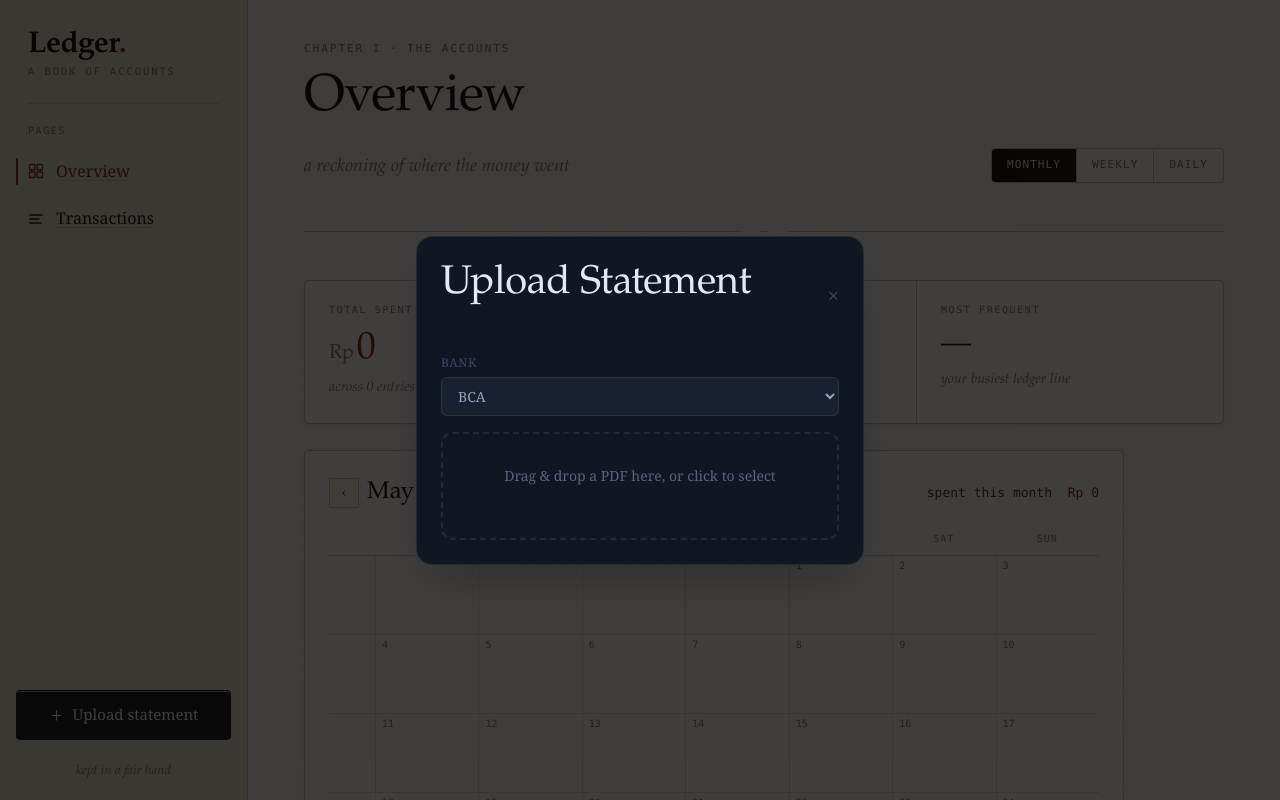
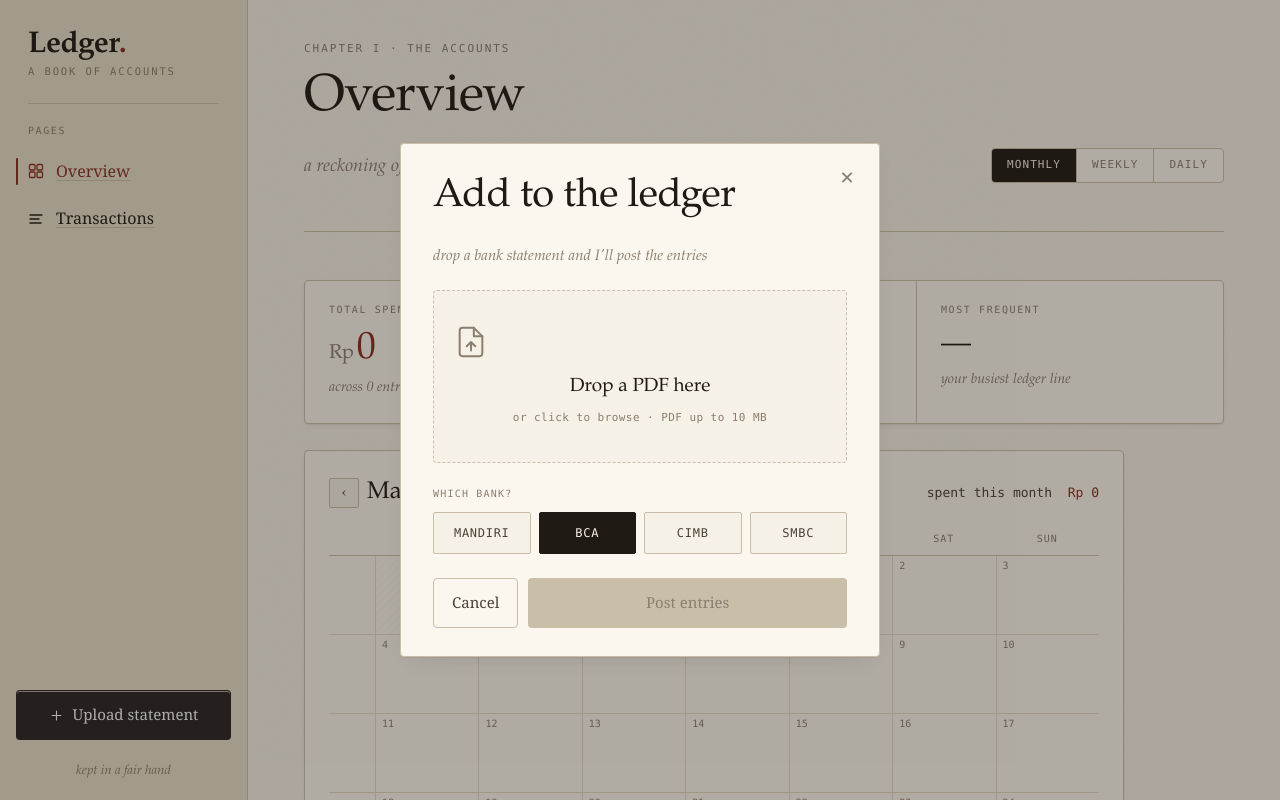
Before and after one commit to msuwignyo/ledger, a Next.js app: page /dashboard in a window 1280 px wide. Both pictures are taken after a click on the button "Upload statement". Shown: the top 800 px of the page. Built offline with nearby package versions, Linux system fonts and the light colour scheme.

Commit message:
feat: restyle upload modal to bookish paper sheet with oxblood actions

```diff
--- a/src/components/modals/UploadModal.tsx
+++ b/src/components/modals/UploadModal.tsx
@@ -52,6 +52,7 @@ export function UploadModal({
   const [bank, setBank] = useState<BankName>("bca");
   const [state, setState] = useState<UploadState>({ status: "idle" });
   const [dragging, setDragging] = useState(false);
+  const [selectedFile, setSelectedFile] = useState<File | null>(null);
   const inputRef = useRef<HTMLInputElement>(null);
 
   async function handleFile(file: File) {
@@ -83,12 +84,7 @@ export function UploadModal({
 
     setState({ status: "parsing" });
 
-    let parsed: {
-      date: string;
-      description: string;
-      amount: number;
-      category: string;
-    }[];
+    let parsed: { date: string; description: string; amount: number; category: string }[];
     try {
       const res = await fetch("/api/parse", {
         method: "POST",
@@ -97,19 +93,12 @@ export function UploadModal({
       });
       const data = await res.json();
       if (!res.ok) {
-        setState({
-          status: "error",
-          message: data.error ?? "API error",
-          raw: data.raw,
-        });
+        setState({ status: "error", message: data.error ?? "API error", raw: data.raw });
         return;
       }
       parsed = data.transactions;
     } catch {
-      setState({
-        status: "error",
-        message: "Network error — please try again.",
-      });
+      setState({ status: "error", message: "Network error — please try again." });
       return;
     }
 
@@ -124,207 +113,162 @@ export function UploadModal({
     }));
 
     const existing = getTransactions();
-    const { newTransactions, duplicateCount } = deduplicateTransactions(
-      existing,
-      incoming,
-    );
+    const { newTransactions, duplicateCount } = deduplicateTransactions(existing, incoming);
     saveTransactions([...existing, ...newTransactions]);
     window.dispatchEvent(new CustomEvent("ledger:updated"));
 
-    setState({
-      status: "done",
-      added: newTransactions.length,
-      duplicates: duplicateCount,
-    });
+    setState({ status: "done", added: newTransactions.length, duplicates: duplicateCount });
   }
 
   function handleClose() {
     setState({ status: "idle" });
+    setSelectedFile(null);
     onCloseAction();
   }
 
   if (!open) return null;
 
+  const isProcessing = state.status === "extracting" || state.status === "parsing";
+  const progressSteps = ["Opening the statement…", "Reading entries…", "Sorting by category…", "Posting to the ledger…"];
+
   return (
     <div
+      className="overlay"
+      onMouseDown={(e) => e.target === e.currentTarget && handleClose()}
+      onKeyDown={(e) => e.key === "Escape" && handleClose()}
       role="dialog"
       aria-modal="true"
       aria-label="Upload Statement"
-      className="fixed inset-0 z-50 flex items-center justify-center"
-      style={{ background: "rgba(0,0,0,0.75)" }}
-      onClick={(e) => e.target === e.currentTarget && handleClose()}
-      onKeyDown={(e) => e.key === "Escape" && handleClose()}
     >
-      <div
-        className="mx-4 w-full max-w-md rounded-2xl p-6 shadow-2xl"
-        style={{
-          background: "#111722",
-          border: "1px solid rgba(255,255,255,0.09)",
-        }}
-      >
-        <div className="mb-6 flex items-center justify-between">
-          <h2 className="text-base font-semibold" style={{ color: "#E4E8F5" }}>
-            Upload Statement
-          </h2>
-          <button
-            type="button"
-            onClick={handleClose}
-            className="text-xl leading-none transition-colors"
-            style={{ color: "#3D4465" }}
-          >
-            ×
-          </button>
-        </div>
+      <div className="modal">
+        <button type="button" className="modal__close" onClick={handleClose} aria-label="Close">
+          ✕
+        </button>
+        <h2 className="modal__title">Add to the ledger</h2>
+        <p className="modal__sub">drop a bank statement and I'll post the entries</p>
 
-        {state.status === "idle" && (
+        {isProcessing && (
+          <div className="parsing">
+            <div className="parsing__txt">
+              {state.status === "extracting" ? progressSteps[0] : progressSteps[2]}
+            </div>
+            <div className="parsing__bar">
+              <div className="parsing__fill" style={{ width: state.status === "extracting" ? "35%" : "75%" }} />
+            </div>
+          </div>
+        )}
+
+        {!isProcessing && state.status === "idle" && (
           <>
-            <div className="mb-4">
-              <label
-                htmlFor="bank-select"
-                className="mb-1.5 block text-xs uppercase tracking-wider font-medium"
-                style={{ color: "#3D4465" }}
-              >
-                Bank
-              </label>
-              <select
-                id="bank-select"
-                value={bank}
-                onChange={(e) => setBank(e.target.value as BankName)}
-                className="w-full rounded-lg px-3 py-2 text-sm focus:outline-none"
-                style={{
-                  background: "#192030",
-                  border: "1px solid rgba(255,255,255,0.08)",
-                  color: "#9AA0BE",
-                }}
-              >
-                {BANKS.map((b) => (
-                  <option
-                    key={b.value}
-                    value={b.value}
-                    style={{ background: "#192030" }}
-                  >
-                    {b.label}
-                  </option>
-                ))}
-              </select>
-            </div>
-
-            <button
-              type="button"
-              onDragOver={(e) => {
-                e.preventDefault();
-                setDragging(true);
-              }}
+            <div
+              className={`dropzone${dragging ? " drag" : ""}`}
+              onClick={() => inputRef.current?.click()}
+              onKeyDown={(e) => e.key === "Enter" && inputRef.current?.click()}
+              onDragOver={(e) => { e.preventDefault(); setDragging(true); }}
               onDragLeave={() => setDragging(false)}
               onDrop={(e) => {
                 e.preventDefault();
                 setDragging(false);
-                const file = e.dataTransfer.files[0];
-                if (file) handleFile(file);
+                const f = e.dataTransfer.files[0];
+                if (f) setSelectedFile(f);
               }}
-              onClick={() => inputRef.current?.click()}
-              className="w-full cursor-pointer rounded-xl border-2 border-dashed p-8 text-center transition-all"
-              style={
-                dragging
-                  ? {
-                      borderColor: "#F5A623",
-                      background: "rgba(245,166,35,0.07)",
-                    }
-                  : {
-                      borderColor: "rgba(255,255,255,0.08)",
-                      background: "transparent",
-                    }
-              }
+              role="button"
+              tabIndex={0}
             >
-              <p className="text-sm" style={{ color: "#5C6280" }}>
-                Drag & drop a PDF here, or click to select
-              </p>
+              <div className="dropzone__icon">
+                <svg width="34" height="34" viewBox="0 0 24 24" fill="none" stroke="currentColor" strokeWidth="1.4" strokeLinecap="round" strokeLinejoin="round">
+                  <path d="M14 2H6a2 2 0 0 0-2 2v16a2 2 0 0 0 2 2h12a2 2 0 0 0 2-2V8z" />
+                  <path d="M14 2v6h6M12 18v-6M9 15l3-3 3 3" />
+                </svg>
+              </div>
+              <div className="dropzone__main">
+                {selectedFile ? selectedFile.name : "Drop a PDF here"}
+              </div>
+              <div className="dropzone__hint">
+                {selectedFile ? "ready to post" : "or click to browse · PDF up to 10 MB"}
+              </div>
               <input
                 ref={inputRef}
                 type="file"
                 accept=".pdf"
-                className="hidden"
+                style={{ display: "none" }}
                 onChange={(e) => {
-                  const file = e.target.files?.[0];
-                  if (file) handleFile(file);
+                  const f = e.target.files?.[0];
+                  if (f) setSelectedFile(f);
                 }}
               />
-            </button>
+            </div>
+
+            <div className="bank-pick">
+              <div className="bank-pick__label">Which bank?</div>
+              <div className="bank-grid">
+                {BANKS.map((b) => (
+                  <button
+                    key={b.value}
+                    type="button"
+                    className={`bank-opt${bank === b.value ? " on" : ""}`}
+                    onClick={() => setBank(b.value)}
+                  >
+                    {b.label}
+                  </button>
+                ))}
+              </div>
+            </div>
+
+            <div className="modal__actions">
+              <button type="button" className="btn-ghost" onClick={handleClose}>
+                Cancel
+              </button>
+              <button
+                type="button"
+                className="btn-primary"
+                disabled={!selectedFile}
+                onClick={() => selectedFile && handleFile(selectedFile)}
+              >
+                Post entries
+              </button>
+            </div>
           </>
         )}
 
-        {(state.status === "extracting" || state.status === "parsing") && (
-          <div className="flex flex-col items-center gap-3 py-8">
-            <div
-              className="h-7 w-7 animate-spin rounded-full border-2 border-t-transparent"
-              style={{ borderColor: "#F5A623", borderTopColor: "transparent" }}
-            />
-            <p className="text-sm" style={{ color: "#5C6280" }}>
-              {state.status === "extracting"
-                ? "Extracting text from PDF..."
-                : "Asking Claude to find transactions..."}
-            </p>
-          </div>
-        )}
-
-        {state.status === "done" && (
-          <div className="py-6 text-center">
-            <p
-              className="mb-2 text-2xl font-mono font-bold"
-              style={{ color: "#4ADE80" }}
-            >
-              ✓
-            </p>
-            <p className="font-medium" style={{ color: "#C8CCDF" }}>
-              {state.added} transaction{state.added !== 1 ? "s" : ""} added.
+        {!isProcessing && state.status === "done" && (
+          <div style={{ padding: "30px 0 10px", textAlign: "center" }}>
+            <div style={{ fontFamily: "var(--font-display)", fontSize: 32, color: "var(--success)", marginBottom: 8 }}>✓</div>
+            <p style={{ fontFamily: "var(--font-display)", fontSize: 18, color: "var(--ink)", margin: "0 0 4px" }}>
+              {state.added} {state.added === 1 ? "entry" : "entries"} posted to the ledger.
             </p>
             {state.duplicates > 0 && (
-              <p className="mt-1 text-sm" style={{ color: "#5C6280" }}>
-                {state.duplicates} duplicate
-                {state.duplicates !== 1 ? "s" : ""} skipped.
+              <p style={{ fontFamily: "var(--font-display)", fontStyle: "italic", fontSize: 14, color: "var(--ink-faint)", margin: "0 0 20px" }}>
+                {state.duplicates} duplicate{state.duplicates !== 1 ? "s" : ""} skipped.
               </p>
             )}
-            <button
-              type="button"
-              onClick={handleClose}
-              className="mt-5 rounded-lg px-6 py-2 text-sm font-medium transition-opacity hover:opacity-90"
-              style={{ background: "#F5A623", color: "#07090e" }}
-            >
+            <button type="button" className="btn-primary" style={{ maxWidth: 160, margin: "20px auto 0" }} onClick={handleClose}>
               Done
             </button>
           </div>
         )}
 
-        {state.status === "error" && (
-          <div className="py-4">
-            <p
-              className="mb-2 text-sm font-medium"
-              style={{ color: "#F87171" }}
-            >
+        {!isProcessing && state.status === "error" && (
+          <div style={{ padding: "16px 0" }}>
+            <p style={{ fontFamily: "var(--font-body)", color: "var(--accent)", marginBottom: 12 }}>
               {state.message}
             </p>
             {state.raw && (
-              <details className="text-xs" style={{ color: "#5C6280" }}>
-                <summary className="cursor-pointer">View raw response</summary>
-                <pre
-                  className="mt-2 max-h-40 overflow-auto rounded-lg p-2 text-xs"
-                  style={{
-                    background: "#0F1520",
-                    border: "1px solid rgba(255,255,255,0.06)",
-                  }}
-                >
+              <details style={{ fontSize: 12, color: "var(--ink-faint)" }}>
+                <summary style={{ cursor: "pointer" }}>View raw response</summary>
+                <pre style={{ marginTop: 8, padding: 8, background: "var(--paper-shade)", borderRadius: "var(--radius-sm)", overflow: "auto", maxHeight: 160, fontSize: 11 }}>
                   {state.raw}
                 </pre>
               </details>
             )}
-            <button
-              type="button"
-              onClick={() => setState({ status: "idle" })}
-              className="mt-4 text-sm underline"
-              style={{ color: "#F5A623" }}
-            >
-              Try again
-            </button>
+            <div className="modal__actions" style={{ marginTop: 16 }}>
+              <button type="button" className="btn-ghost" onClick={handleClose}>
+                Cancel
+              </button>
+              <button type="button" className="btn-primary" onClick={() => setState({ status: "idle" })}>
+                Try again
+              </button>
+            </div>
           </div>
         )}
       </div>
```
